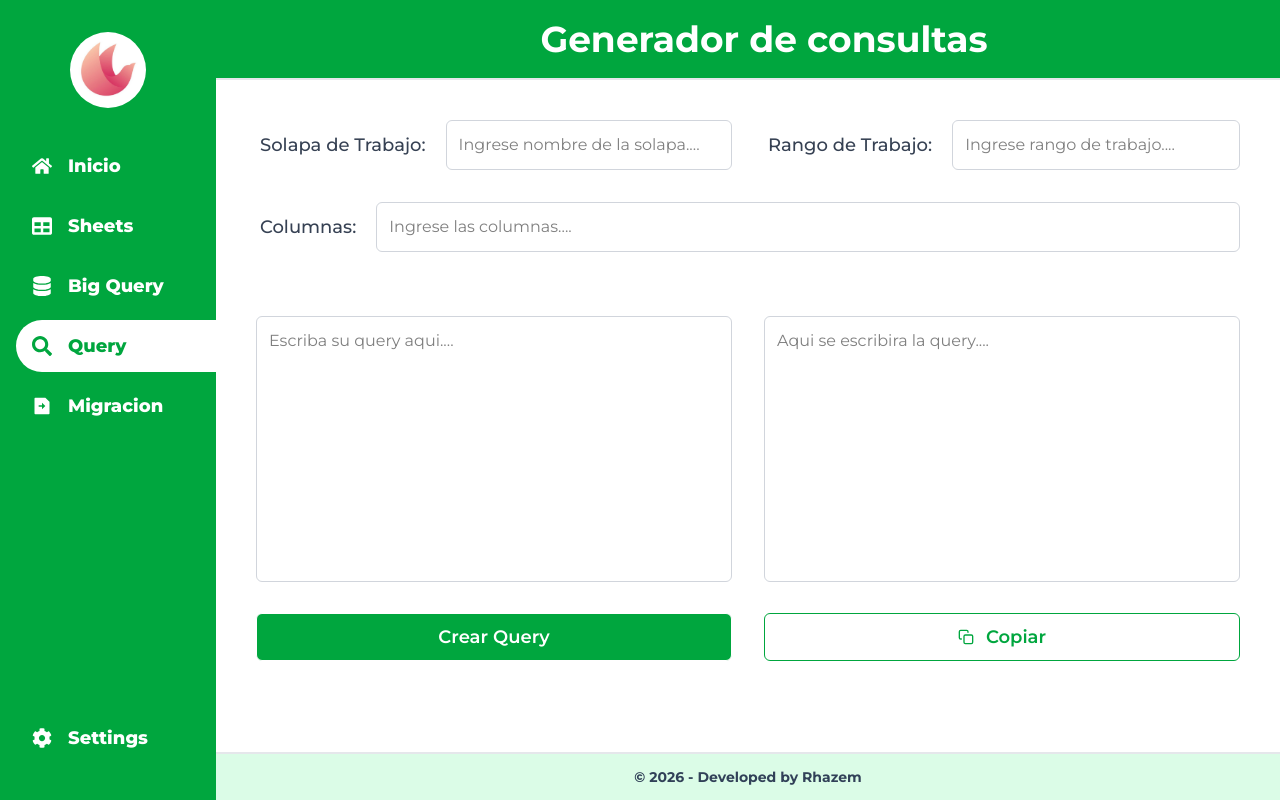
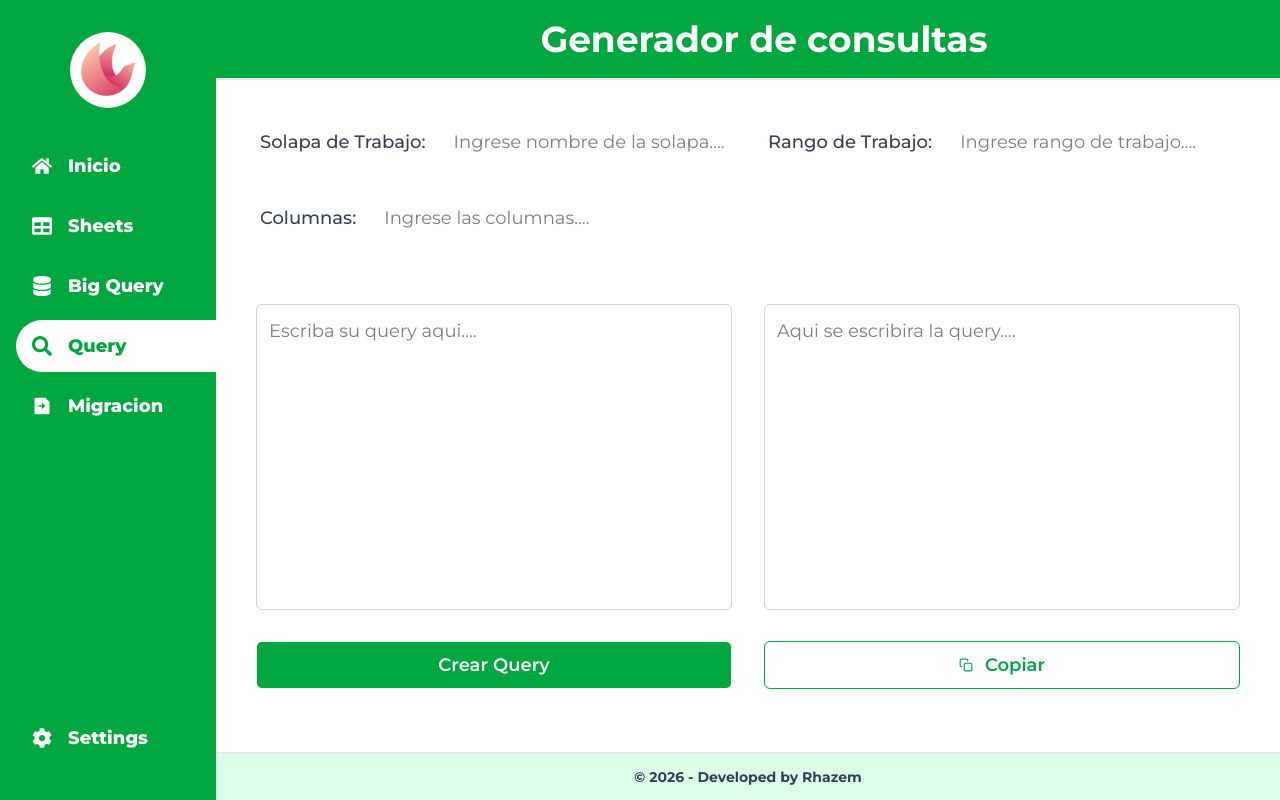
Before and after one commit to martinezlopezezequielernesto/data-analist-tools, a Next.js app: page /query in a window 1280 px wide. Built offline with nearby package versions, Linux system fonts and the light colour scheme.

Commit message:
modificacion para adaptarse a distintos dispositivos

```diff
--- a/components/forms/Input.tsx
+++ b/components/forms/Input.tsx
@@ -27,7 +27,7 @@ export default function Input({
   return (
     <input
       type={type}
-      className="w-full p-3 border border-gray-300 rounded-md focus:outline-none focus:ring-1 focus:ring-green-600"
+      className="w-full p-2 text-sm md:text-base lg:text-lg  border-0 border-gray-300 rounded-md focus:outline-none focus:ring-1 focus:ring-green-600"
       placeholder={placeholder}
       value={value}
       onChange={(e) => onChange(e.target.value)}
--- a/components/forms/Label.tsx
+++ b/components/forms/Label.tsx
@@ -7,7 +7,7 @@ type LabelProps = {
 
 export default function Label({ htmlFor = "", children }: LabelProps) {
   return (
-    <label htmlFor={htmlFor} className="w-auto px-1 text-lg font-medium text-gray-700">
+    <label htmlFor={htmlFor} className="w-auto px-1 text-sm md:text-base lg:text-lg font-medium text-gray-700">
       {children}
     </label>
   );
--- a/components/forms/Textarea.tsx
+++ b/components/forms/Textarea.tsx
@@ -11,7 +11,7 @@ export default function Textarea({ value, onChange, placeholder = "Write somethi
   return (
     <div className="w-full">
       <textarea
-        className="w-full p-3 border border-gray-300 rounded-md resize-none focus:outline-none focus:ring-1 focus:ring-green-600"
+        className="w-full p-3 text-sm md:text-base lg:text-lg border border-gray-300 rounded-md resize-none focus:outline-none focus:ring-1 focus:ring-green-600"
         placeholder={placeholder}
         rows={rows}
         value={value}
--- a/components/main/PageTitle.tsx
+++ b/components/main/PageTitle.tsx
@@ -13,5 +13,5 @@ export default function PageTitle(){
   const title = activeRoute ? activeRoute.title : "Not Found Title"
 
   // Devuelve título dinámico
-  return <h1 className="pl-8 w-full h-full flex justify-center items-center text-4xl font-bold text-white">{title}</h1>;
+  return <h1 className="pl-8 w-full h-full flex justify-center items-center text-lg sm:text-2xl lg:text-4xl font-bold text-white">{title}</h1>;
 }
--- a/components/page/Badge.tsx
+++ b/components/page/Badge.tsx
@@ -1,4 +1,3 @@
-import { ReactNode } from "react";
 
 type BadgeProps = {
   value: string;
@@ -8,7 +7,7 @@ type BadgeProps = {
 export default function Badge({ value, onClick }: BadgeProps) {
   return (
     <button type="button" onClick={() => onClick?.()} className="cursor-pointer group">
-      <span className="w-auto px-4 py-2 bg-green-600 group-hover:bg-green-800 rounded-4xl text-base font-bold flex justify-center items-center flex-nowrap text-nowrap text-white">
+      <span className="w-auto px-4 py-2 bg-green-600 group-hover:bg-green-800 rounded-4xl text-xs md:text-sm font-bold flex justify-center items-center flex-nowrap text-nowrap text-white">
         {value}
       </span>
     </button>
--- a/components/page/Button.tsx
+++ b/components/page/Button.tsx
@@ -7,7 +7,7 @@ type ButtonProps = {
 };
 
 export default function Button({ title, type = "primary", onClick }: ButtonProps) {
-  const baseClasses = "h-12 px-4 py-2 rounded-md border-1 text-lg font-semibold transition-colors duration-200 cursor-pointer";
+  const baseClasses = "h-12 px-4 py-2 rounded-md border-1 text-sm md:text-base lg:text-lg font-semibold transition-colors duration-200 cursor-pointer";
   const styles = {
     primary: "text-white bg-green-600 hover:bg-green-700",
     secondary: "text-green-600 border-green-600 bg-white-600 hover:bg-green-600 hover:text-white",
--- a/components/page/ButtonCopy.tsx
+++ b/components/page/ButtonCopy.tsx
@@ -12,7 +12,7 @@ export default function ButtonCopy({ text, type = "primary" }: ButtonCopyProps)
   const [label, setLabel] = useState<string>("Copiar");
   const [copied, setCopied] = useState<boolean>(false);
 
-  const baseClasses = "h-12 px-4 py-2 rounded-md border-1 text-lg font-semibold transition-colors duration-200 cursor-pointer";
+  const baseClasses = "h-12 px-4 py-2 rounded-md border-1 font-semibold transition-colors duration-200 cursor-pointer";
   const styles = {
     primary: "text-white bg-green-600 hover:bg-green-700",
     secondary: "text-green-600 border-green-600 bg-white hover:bg-green-600 hover:text-white",
@@ -40,8 +40,8 @@ export default function ButtonCopy({ text, type = "primary" }: ButtonCopyProps)
 
   return (
     <button className={`${baseClasses} ${styles[type]} flex flex-row justify-center items-center gap-3`} onClick={() => copyToClipboard(text)}>
-      {copied ? <FiCheck size={16}/> : <FiCopy size={16}/>}
-      <span className="text-lg font-semibold">{label}</span>
+      {copied ? <FiCheck className="size-3.5"/> : <FiCopy className="size-3.5"/>}
+      <span className="text-sm md:text-base lg:text-lg font-semibold">{label}</span>
     </button>
   );
 }
```
